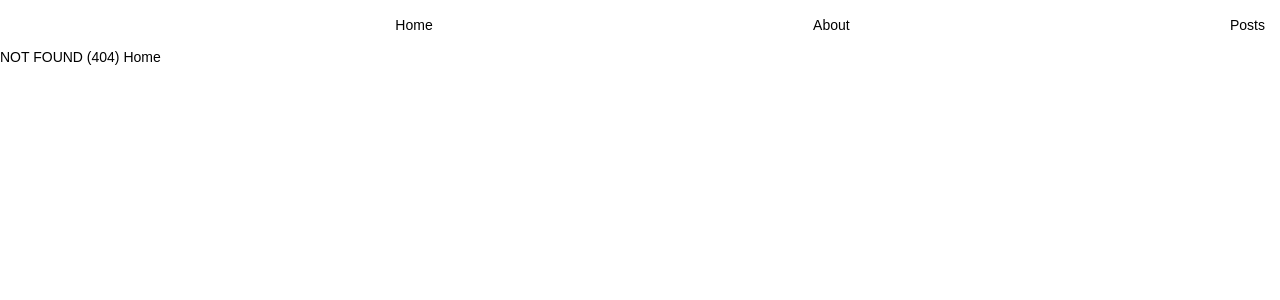
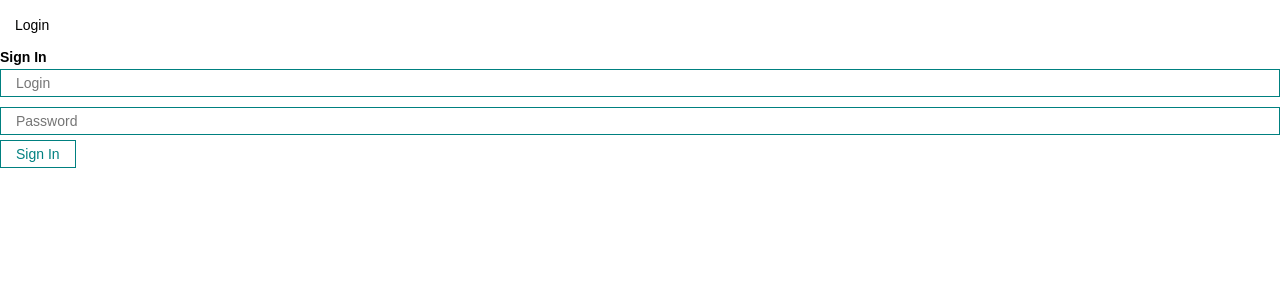
Before and after one commit to FirstbitAlex/pupils_react, a React (Create React App) app: page /login in a window 1280 px wide. Before the commit this address had no page. Shown: the top 300 px of the page. Built offline with nearby package versions, Linux system fonts and the light colour scheme.

Commit message:
navigation, routes, auth

```diff
--- a/src/App.js
+++ b/src/App.js
@@ -1,29 +1,25 @@
-// import React, { useEffect, useState } from 'react';
-// import "./css/normalize.css"
-// import "./css/base.css"
-// import CardForm from './Components/CardForm';
-// import CardList from './Components/CardList';
-// import CardFilter from './Components/CardFilter';
-// import MyModal from './Components/UI/MyModal/MyModal';
-// import MyButton from './Components/UI/button/MyButton';
-// import { useCards } from './hooks/useCards';
-// import CardService from './API/CardService';
-// import Loader from './Components/UI/Loader/Loader';
-// import { useFetching } from './hooks/useFetching';
-// import { getPageCount } from './utils/pages';
-// import Pagination from './Components/UI/Pagination/Pagination';
-
-import React from "react"
+import React, { useEffect, useState } from "react"
 import { BrowserRouter } from "react-router-dom"
 import Navbar from "./Components/UI/Navbar/Navbar"
 import AppRouter from "./Components/AppRouter"
+import { AuthContext } from "./context"
 
 function App() {
+	const [isAuth, setIsAuth] = useState(false)
+
+	useEffect(() => {
+		if (localStorage.getItem('auth')) {
+			setIsAuth(true)
+		}
+	}, [])
+
 	return (
-		<BrowserRouter>
-			<Navbar />
-			<AppRouter />
-		</BrowserRouter>
+		<AuthContext.Provider value={{ isAuth, setIsAuth }}>
+			<BrowserRouter>
+				<Navbar />
+				<AppRouter />
+			</BrowserRouter>
+		</AuthContext.Provider>
 	)
 }
 export default App;
--- a/src/Components/AppRouter.jsx
+++ b/src/Components/AppRouter.jsx
@@ -1,19 +1,40 @@
-import React from "react";
-import { Routes, Route } from "react-router-dom";
+import React, { useContext } from "react";
+import { Routes, Route, Navigate } from "react-router-dom";
+import { AuthContext } from "../context";
 import About from "../pages/About";
 import Cards from "../pages/Cards";
 import CardSingle from "../pages/CardSingle";
+import Home from "../pages/Home";
+import Login from "../pages/Login";
 import Page404 from "../pages/Page404";
 
 const AppRouter = () => {
+	const { isAuth } = useContext(AuthContext);
+
 	return (
-		<Routes>
-			{/* <Route path="/" element={<App />} /> */}
-			<Route path="about" element={<About />} />
-			<Route path="posts" element={<Cards />} />
-			<Route path="post/:id" element={<CardSingle />} />
-			<Route path="*" element={<Page404 />} />
-		</Routes>
+		<div>
+			{isAuth ? (
+				<Routes>
+					<Route index element={<Home />} />
+					<Route path="about" element={<About />} />
+					<Route
+						path="about-us"
+						element={<Navigate to="/about" replace />}
+					/>
+					<Route path="cards" element={<Cards />} />
+					<Route path="card/:id" element={<CardSingle />} />
+					<Route path="*" element={<Page404 />} />
+				</Routes>
+			) : (
+				<Routes>
+					<Route path="login" element={<Login />} />
+					<Route
+						path="*"
+						element={<Navigate to="/login" replace />}
+					/>
+				</Routes>
+			)}
+		</div>
 	);
 };
 
--- a/src/Components/CardItem.jsx
+++ b/src/Components/CardItem.jsx
@@ -20,7 +20,7 @@ const CardItem = function (props) {
 				<div className="card-email">{props.card.position}</div>
 			</div>
 
-			<Link className="link-card-detail" to={"/post/" + props.card.id}>
+			<Link className="link-card-detail" to={"/card/" + props.card.id}>
 				Show details
 			</Link>
 
--- a/src/Components/UI/Navbar/Navbar.jsx
+++ b/src/Components/UI/Navbar/Navbar.jsx
@@ -1,18 +1,38 @@
-import React from "react";
+import React, { useContext, useEffect } from "react";
 import { Link } from "react-router-dom";
+import { AuthContext } from "../../../context";
+import MyButton from "../button/MyButton";
 
 const Navbar = () => {
+	const { isAuth, setIsAuth } = useContext(AuthContext);
+
+	const logout = () => {
+		setIsAuth(false);
+		localStorage.removeItem("auth");
+	};
+
 	return (
 		<div className="navbar">
+			{isAuth ? (
+				<div>
 					<Link className="link-item" to="/">
 						Home
 					</Link>
 					<Link className="link-item" to="/about">
 						About
 					</Link>
-			<Link className="link-item" to="/posts">
-				Posts
+					<Link className="link-item" to="/cards">
+						Cards
 					</Link>
+					<MyButton onClick={logout}>Log Out</MyButton>
+				</div>
+			) : (
+				<div>
+					<Link className="link-item" to="login">
+						Login
+					</Link>
+				</div>
+			)}
 		</div>
 	);
 };
--- /dev/null
+++ b/src/context/index.js
@@ -0,0 +1,3 @@
+import React, { createContext } from 'react';
+
+export const AuthContext = createContext(null)
--- /dev/null
+++ b/src/pages/Home.jsx
@@ -0,0 +1,7 @@
+import React from "react";
+
+const Home = () => {
+	return <div>Title page</div>;
+};
+
+export default Home;
--- /dev/null
+++ b/src/pages/Login.jsx
@@ -0,0 +1,27 @@
+import React, { useContext } from "react";
+import MyButton from "../Components/UI/button/MyButton";
+import MyInput from "../Components/UI/input/MyInput";
+import { AuthContext } from "../context";
+
+const Login = () => {
+	const { isAuth, setIsAuth } = useContext(AuthContext);
+
+	const login = (event) => {
+		event.preventDefault();
+		setIsAuth(true);
+		localStorage.setItem("auth", "true");
+	};
+
+	return (
+		<div onSubmit={login}>
+			<h1>Sign In</h1>
+			<form>
+				<MyInput type="text" placeholder="Login" />
+				<MyInput type="password" placeholder="Password" />
+				<MyButton>Sign In</MyButton>
+			</form>
+		</div>
+	);
+};
+
+export default Login;
```
Also changed, not shown: src/router/_index.js (added, +16 -0 lines). Lines whose indentation alone changed are shown as unchanged.
